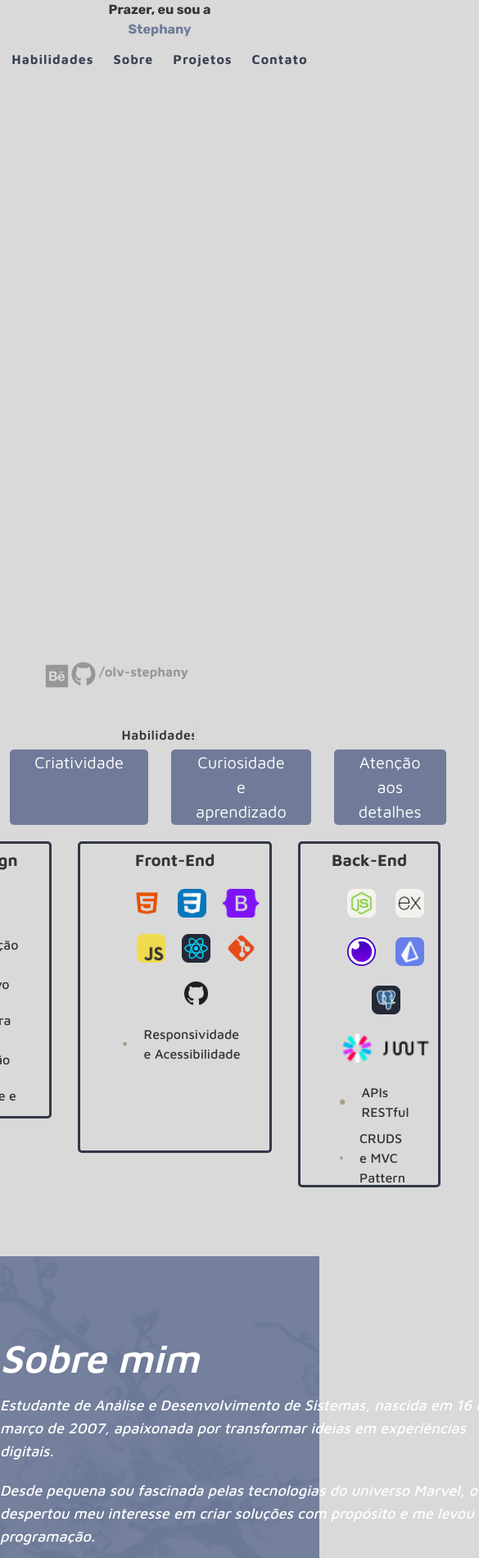
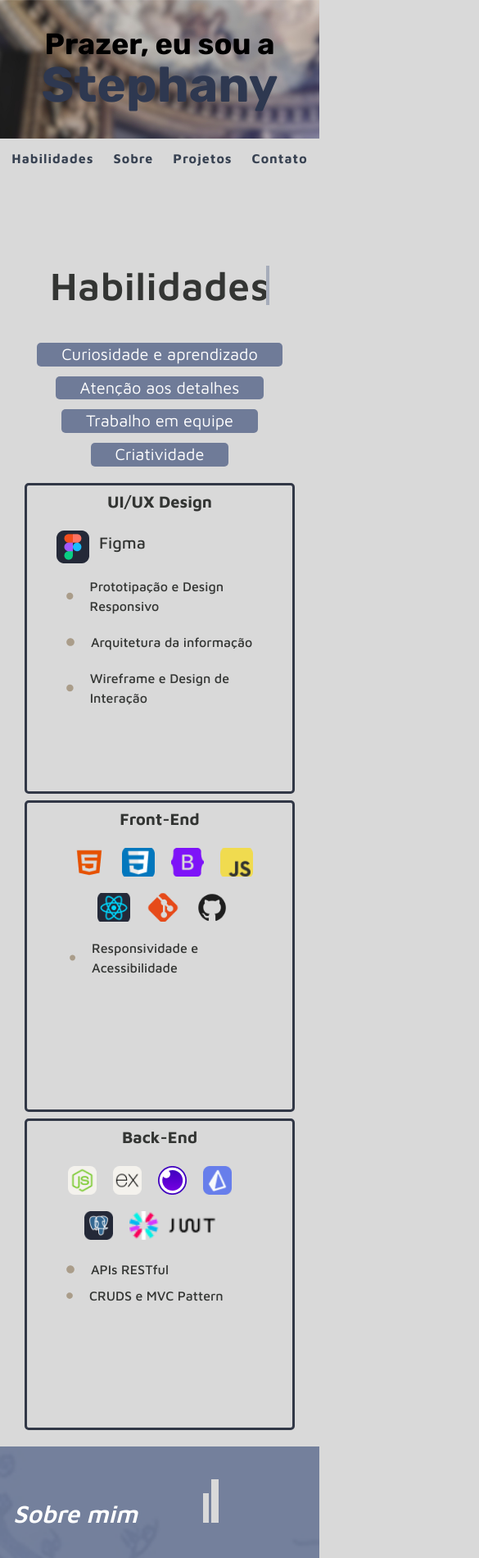
Before and after one commit to olv-stephany/PortfolioFullstack, a React (Vite) app: page / in a window 390 px wide. Shown: the top 1900 px of the page at 82% size, 585 px wide, since content can reach past the window. Built offline with nearby package versions, Linux system fonts and the light colour scheme.

Commit message:
finished responsivity

```diff
--- a/package.json
+++ b/package.json
@@ -14,7 +14,9 @@
     "framer-motion": "^12.23.12",
     "react": "^19.1.0",
     "react-dom": "^19.1.0",
-    "react-icons": "^5.5.0"
+    "react-icons": "^5.5.0",
+    "react-router-dom": "^7.8.2",
+    "react-router-hash-link": "^2.4.3"
   },
   "devDependencies": {
     "@eslint/js": "^9.30.1",
--- a/src/components/About.jsx
+++ b/src/components/About.jsx
@@ -30,7 +30,7 @@ export default function About() {
     <div className="about-body text-start lg:flex">
       <motion.div
         ref={ref}
-        className="w-155 text-lg text-[#fff] italic font-medium"
+        className="lg:w-155  lg:text-lg text-[#fff] italic font-medium"
         variants={containerVariants}
         initial="hidden"
         animate={isInView ? "visible" : "hidden"}
@@ -38,7 +38,7 @@ export default function About() {
         {paragraphs.map((p, i) => (
           <motion.p
             key={i}
-            className="mb-5"
+            className="mb-5 pl-1"
             variants={paragraphVariants}
             transition={{ duration: 1.2 }}
           >
--- a/src/components/CardsProjects.jsx
+++ b/src/components/CardsProjects.jsx
@@ -18,9 +18,9 @@ const projects = [
 
 const CardsProjects = () => {
   return (
-    <div className="flex justify-center mt-15 w-full gap-5 ">
+    <div className="flex justify-center lg:mt-15 mt-10 w-full gap-5 ">
       {projects.map((project) => (
-        <div key={project.id} className="p-5 pt-0 block-animation">
+        <div key={project.id} className="lg:p-5 pt-0 block-animation">
           <div className="project-container bg-[#d9d9d9] rounded-lg h-[370px] w-[360px] project-animation">
             <div className="project-header">
               <div className="justify-center items-center flex flex-col">
--- a/src/components/CardsStacks.jsx
+++ b/src/components/CardsStacks.jsx
@@ -91,8 +91,9 @@ const CardsStacks = () => {
   ];
 
   return (
-    <div className="stacks-container justify-center mt-5 flex gap-8">
-      <div className="ui-container">
+    <div className="stacks-container mt-5 mb-5 gap-2
+    grid-cols-1 md:grid-cols-2 lg:grid-cols-3 justify-items-center grid max-w-[1200px] mx-auto">
+      <div className="ui-container w-full max-w-sm ">
         <h2>UI/UX Design</h2>
         <div className="info">
           <span className="flex gap-3 ml-5">
@@ -115,15 +116,14 @@ const CardsStacks = () => {
       <div className="frontend-container">
         <h2>Front-End</h2>
         <div className="info justify-center">
-          <div className=" gap-5 flex justify-center flex-wrap icon-grid ml-9">
+          <div className=" gap-5 flex justify-center flex-wrap icon-grid ml-10">
             {frontIcons.map((icon) => (
-              <img key={icon.id} src={icon.image} alt={icon.alt}></img>
+              <img key={icon.id} src={icon.image} alt={icon.alt} className="h-10 w-10" ></img>
             ))}
           </div>
           <div className="more-details-container flex items-center gap-5 mb-5 mt-5 ml-1">
             <FaCircle
-              className=" text-[#AA9D8A]"
-              style={{ fontSize: "10px" }}
+              className="text-[#AA9D8A] text-[8px]"
             />
             <p>Responsividade e Acessibilidade</p>
           </div>
@@ -131,9 +131,9 @@ const CardsStacks = () => {
       </div>
       <div className="backend-container ">
         <h2>Back-End</h2>
-        <div className=" gap-6 flex justify-center flex-wrap icon-grid ml-10">
+        <div className=" gap-5 flex justify-center flex-wrap icon-grid ml-10">
           {backIcons.map((icon) => (
-            <img key={icon.id} src={icon.image} alt={icon.alt}></img>
+            <img key={icon.id} src={icon.image} alt={icon.alt} ></img>
           ))}
         </div>
         <div className="more-details-container ml-4">
@@ -146,8 +146,7 @@ const CardsStacks = () => {
           </div>
           <div className=" flex items-center gap-5 mb-5">
             <FaCircle
-              className=" text-[#AA9D8A]"
-              style={{ fontSize: "10px" }}
+              className="text-[#AA9D8A] text-[8px]"
             />
             <p>CRUDS e MVC Pattern</p>
           </div>
--- a/src/components/ExperienceCard.jsx
+++ b/src/components/ExperienceCard.jsx
@@ -42,7 +42,7 @@ const ExperienceCard = () => {
   return (
     <motion.div
       ref={expRef}
-      className="rounded-sm pl-4 pt-2 border-3 border-white/100  w-170 text-white"
+      className="rounded-sm pl-4 pt-2 border-3 border-white/100 w-full lg:w-170 text-white ml-2 lg:ml-0"
       variants={expContainerVariants}
       initial="hidden"
       animate={expInView ? "visible" : "hidden"}
@@ -59,14 +59,14 @@ const ExperienceCard = () => {
         <div className="flex-1">
           <button
             onClick={() => setIsOpen(!isOpen)}
-            className="w-full text-left flex items-center gap-4"
+            className="w-full text-left flex items-center lg:gap-4 gap-2"
           >
             <p className="font-semibold">
               Capacita TIC20 (UECE/ Atlântico) – Projeto Fullstack com foco em
               Dashboard
             </p>
             <span
-              className={`text-white text-xl transform transition-transform duration-300 ${
+              className={`text-white text-xl transform transition-transform duration-300 p-3 ${
                 isOpen ? "rotate-180" : ""
               }`}
             >
--- a/src/components/FrameSticker.jsx
+++ b/src/components/FrameSticker.jsx
@@ -8,7 +8,7 @@ const FrameSticker = () => {
       <img
         src={WallLeft}
         alt="parede azul posicionada na esquerda detalhada em relevos de flores"
-        className="hidden lg:block absolute top-6 left-0 h-screen w-auto object-cover z-10 fade-in pointer-events-none"
+        className="hidden lg:block absolute top-3 left-0 h-screen w-auto object-cover z-10 fade-in pointer-events-none"
       />
       <img
         src={WallRight}
--- a/src/components/Menu.jsx
+++ b/src/components/Menu.jsx
@@ -4,7 +4,7 @@ import { motion } from "framer-motion";
 const Menu = () => {
   const items = ["Habilidades", "Sobre", "Projetos", "Contato"];
   return (
-    <ul className="flex gap-6 mt-3 justify-center lg:text-2xl">
+    <ul className="flex gap-6  mt-3 justify-center lg:text-2xl text-1xl">
       {items.map((item, i) => (
         <motion.li
           key={i}
--- a/src/components/ProfileInfo.jsx
+++ b/src/components/ProfileInfo.jsx
@@ -4,14 +4,14 @@ import imageProfile from "../images/stickers/profile-photo.png";
 
 const ProfileInfo = () => {
   return (
-    <div className=" text-white p-6 flex flex-col items-center gap-5 rounded-xl max-w-md lg:mx-auto">
+    <div className=" text-white p-6 flex flex-col items-center gap-5 rounded-xl max-w-md lg:mx-auto ">
       <img
         src={imageProfile}
         alt="Foto com moldura"
-        className="w-70 ml-25 h-auto"
+        className="xl:w-70 w-50 xl:ml-25 h-auto"
       />
 
-      <p className=" text-sm font-medium p-2 pt-1 rounded-sm text-start w-90 ml-30 leading-relaxed border-2 border-white/100  italic text-white">
+      <p className=" text-sm font-medium p-2 pt-1 rounded-sm text-start xl:w-90 w-full xl:ml-30 leading-relaxed border-2 border-white/100  italic text-white">
         Me interesso especialmente por design de interfaces, arquitetura de
         código limpa e construção de experiências completas, desde a estrutura
         de dados até a tela final usada pelas pessoas.
--- a/src/components/SoftSkills.jsx
+++ b/src/components/SoftSkills.jsx
@@ -6,19 +6,19 @@ const SoftSkills = () => {
   const softSkills = [
     {
       id: 1,
+      nome: "Curiosidade e aprendizado",
+    },
+    {
+      id: 2,
+      nome: "Atenção aos detalhes",
+    },
+    {
+      id: 3,
       nome: "Trabalho em equipe",
     },
     {
-      id: 2,
+      id: 4,
       nome: "Criatividade",
-    },
-    {
-      id: 3,
-      nome: "Curiosidade e aprendizado",
-    },
-    {
-      id: 4,
-      nome: "Atenção aos detalhes",
     },
   ];
 
@@ -44,14 +44,14 @@ const SoftSkills = () => {
 
   return (
     <motion.div
-      className="soft-skills-container lg:mt-8 flex justify-center gap-7 text-[#fff]"
+      className="soft-skills-container lg:mt-8 flex flex-wrap justify-center gap-3 sm:gap-5 lg:gap-9 mt-10 lg:mt-0 text-[#fff]"
       ref={ref}
       variants={container}
       initial="hidden"
       animate={isInView? "visible": "hidden"}
     >
       {softSkills.map((skill) => (
-        <motion.p key={skill.id} className="bg-[#6F7B98]" variants={item}>
+        <motion.p key={skill.id} className="bg-[#6F7B98] px-2 py-1 text-xs sm:px-3 sm:py-1.5 sm:text-sm lg:px-4 lg:py-2 lg-text-base" variants={item}>
           {skill.nome}
         </motion.p>
       ))}
--- a/src/pages/LandingPage.jsx
+++ b/src/pages/LandingPage.jsx
@@ -50,19 +50,19 @@ const LandingPage = () => {
     },
   ];
 
-  const ref = useRef(null)
-  const isInView = useInView(ref, {amount: 0.7});
+  const ref = useRef(null);
+  const isInView = useInView(ref, { amount: 0.7 });
 
-  const containerVariants ={
+  const containerVariants = {
     hidden: {},
-    visible:{
-      transition:{staggerChildren: 0.5}
-    }
+    visible: {
+      transition: { staggerChildren: 0.5 },
+    },
   };
 
   const itemsVariants = {
-    hidden:{ opacity: 0, y: -20},
-    visible:{opacity: 1, y:0 , transition: {duration: 0.8}}
+    hidden: { opacity: 0, y: -20 },
+    visible: { opacity: 1, y: 0, transition: { duration: 0.8 } },
   };
 
   return (
@@ -77,15 +77,17 @@ const LandingPage = () => {
           <FrameSticker />
         </div>
         <div className="welcome-body flex flex-col lg:justify-center items-center h-screen">
-          <h2 className="lg:text-6xl font-bold flex justify-start lg:mr-[20rem]">
+          <div className="bg-mobile h-[20vh] w-full flex flex-col justify-center items-center">
+            <h2 className="lg:text-6xl md:text-5xl text-4xl font-bold flex justify-start lg:mr-[20rem] sm:mr-[10rem] text-black lg:text-[#333533]">
               Prazer, eu sou a
             </h2>
-          <h1 className="effect lg:text-8xl text-[#6F7B98] font-bold lg:ml-[15rem]">
+            <h1 className="effect lg:text-8xl md:text-7xl text-6xl lg:text-[#6F7B98] text-[#2e3850] font-bold lg:ml-[15rem] sm:ml-[10rem]">
               Stephany
             </h1>
+          </div>
           <Menu />
         </div>
-        <div className="welcome-footer flex opacity-40 justify-end absolute bottom-[2px] right-40">
+        <div className="welcome-footer lg:flex opacity-40 lg:justify-end lg:absolute bottom-[2px] lg:right-40 justify-center hidden  lg:visible">
           <a href="#" target="_blank" rel="noopener noreferrer">
             <AiOutlineBehanceSquare fontSize={"35px"} />
           </a>
@@ -104,9 +106,11 @@ const LandingPage = () => {
           </div>
         </div>
       </motion.section>
-      <section className="skills-container">
+      <section className="skills-container -mt-130 lg:mt-0">
         <div className="skills-header">
-          <h2 className="lg:text-5xl font-semibold mt-10 skills-title">Habilidades </h2>
+          <h2 className="text-5xl font-semibold lg:mt-10 sm:mb-10 lg:mb-0 skills-title">
+            Habilidades{" "}
+          </h2>
         </div>
         <div className="skills-body">
           <div className="relative z-10">
@@ -121,51 +125,30 @@ const LandingPage = () => {
           </div>
         </div>
       </section>
-      <section className="about-container bg-[#6F7B98] flex mt-[10vh] w-screen h-screen bg-cover bg-center">
-        <div className="justify-center lg:pl-[15rem] lg:pr-[15rem]">
-          <div className="about-header flex">
-            <h2 className="text-5xl font-semibold italic text-[#fff] p-5 pl-0 mt-[5rem]">
+      <section className="about-container bg-[#6F7B98] flex flex-col lg:flex-row lg:mt-[10vh] w-full xl:h-screen bg-cover bg-center">
+        <div className="w-full px-4 sm:px-8 xl:px-[15rem]">
+          <div className="about-header flex  items-start lg:items-center">
+            <h2 className="text-3xl sm:text-4xl lg:text-5xl font-semibold italic text-white mt-16 lg:mt-20">
               Sobre mim
             </h2>
-            <img src={columns} alt="" className="pt-20 pb-7 pl-80" />
+            <img src={columns} alt="" className="xl:pt-20 xl:pb-7 lg:pl-80 pl-20 pt-10 " />
           </div>
-          <div className="about-body text-start lg:flex">
-            <div>
-              <div className="w-155 text-lg text-[#fff] italic font-medium ">
-                {/*<p className="mb-5 typing-effect">
-                  Estudante de Análise e Desenvolvimento de Sistemas, nascida em
-                  16 de março de 2007, apaixonada por transformar ideias em
-                  experiências digitais.{" "}
-                </p>
-                <p className="mb-5 typing-effect">
-                  Desde pequena sou fascinada pelas tecnologias do universo
-                  Marvel, o que despertou meu interesse em criar soluções com
-                  propósito e me levou à programação.
-                </p>
-                <p className="mb-5 typing-effect">
-                  Atualmente estudo Desenvolvimento Fullstack, com foco em
-                  UI/UX, Front-End moderno e Back-end com Node.js. Gosto de unir
-                  lógica, design e empatia para criar interfaces funcionais e
-                  intuitivas.
-                </p>
-                <p className="mb-5 typing-effect">
-                  Meu objetivo é crescer profissionalmente, colaborando em
-                  projetos reais que impactem positivamente o dia a dia das
-                  pessoas.
-                </p>*/}
-                <About/>
+          <div className="about-body flex flex-col lg:flex-row gap-8 mt-8  text-center lg:text-start">
+            <div className="">
+              <div className="text-white italic font-medium text-base sm:text-lg lg:text-lg lg:w-full ">
+                <About />
               </div>
               <ExperienceCard />
             </div>
-            <div>
+            <div className="flex-1 mt-8 lg:mt-0 flex justify-center lg:w-10 xl:w-0">
               <ProfileInfo />
             </div>
           </div>
         </div>
       </section>
-      <section className="projects-container bg-[#6F7B98] w-screen h-[90vh]">
+      <section className="projects-container bg-[#6F7B98] w-full lg:h-[90vh] h-[70vh]">
         <div className="projects-header">
-          <h2 className="pt-20 lg:text-5xl font-semibold text-[#fff] italic">
+          <h2 className="lg:pt-20 pt-10 lg:text-5xl font-semibold text-[#fff] italic text-4xl">
             Projetos
           </h2>
         </div>
@@ -173,10 +156,21 @@ const LandingPage = () => {
           <CardsProjects />
         </div>
       </section>
-      <section className="contacts-container bg-[#d9d9d9] w-full h-full overflow-x-hidden bg-cover bg-center mt-0">
-        <div className="contacts-header ml-[40vw] border-4 border-[#6F7B98] w-[40rem] h-[25rem] top-[5vh] relative bg-[#6f7b9817] p-5 flex-col justify-center flex items-center ">
-          <h2 className="font-medium text-3xl p-5 ">Vamos Conversar?</h2>
-          <p className="w-[550px] text-lg mb-2 font-medium">
+      <section className="contacts-container bg-[#d9d9d9] w-full h-full overflow-x-hidden bg-cover bg-center mt-0 flex flex-col lg:flex-row lg:items-center lg:justify-center gap-10">
+        <div className="flex flex-col lg:flex-row-reverse max-w-[80%] lg:max-w-[60rem] mx-auto gap-10">
+          <div
+            className="contacts-header
+            border-4 border-[#6F7B98]
+            bg-[#6f7b9817] p-5 flex flex-col justify-center items-center
+            relative
+            w-full max-w-[45rem] h-auto
+            mx-auto mt-6
+            lg:mt-[5vh] lg:h-[25rem] lg:w-[40rem]  "
+          >
+            <h2 className="font-medium text-2xl lg:text-3xl p-5 text-center">
+              Vamos Conversar?
+            </h2>
+            <p className="text-base lg:text-lg mb-2 font-medium text-center lg:w-[550px] w-full">
               Se você quiser colaborar, conversar ou tiver interesse no meu
               trabalho, é só me chamar!
             </p>
@@ -184,15 +178,20 @@ const LandingPage = () => {
               ref={ref}
               variants={containerVariants}
               initial="hidden"
-          animate={isInView? "visible" : "hidden"}
-          className="social-media-container">
+              animate={isInView ? "visible" : "hidden"}
+              className="social-media-container"
+            >
               {socialMedia.map((social) => (
-              <motion.span key={social.id} className="flex pt-3" variants={itemsVariants}>
+                <motion.span
+                  key={social.id}
+                  className="flex pt-3"
+                  variants={itemsVariants}
+                >
                   <img src={social.image} alt="" className="mr-[5vh]" />
                   <a
                     href={social.link}
                     target="_blank"
-                  className="flex items-center font-bold text-lg"
+                    className="flex items-center font-bold lg:text-lg text-sm "
                   >
                     {social.nome}
                   </a>
@@ -200,14 +199,15 @@ const LandingPage = () => {
               ))}
             </motion.div>
           </div>
-        <div className="contacts-body ml-[14vw] mt-0">
-          <img src={statue} alt="" />
+          <div className="contacts-body flex justify-center mt-10 lg:mt-[50vh]">
+            <img src={statue} alt="" className="max-w-[80%] lg:max-w-[30rem] " />
+          </div>
         </div>
       </section>
-      <footer className=" bg-[#333533] w-full bg-cover bg-center h-[15vh]">
-        <div className="flex justify-center text-center gap-5 items-center">
-          <p className="text-[#fff] pt-10">© 2025 Stephany Oliveira</p>
-          <ul className="flex text-white gap-4 font-medium pt-10">
+      <footer className=" bg-[#333533] w-screen bg-cover bg-center h-[15vh]">
+        <div className="flex flex-col xl:flex-row justify-center text-center gap-5 items-center xl:pt-15">
+          <p className="text-[#fff] pt-5 lg:pt-0">© 2025 Stephany Oliveira</p>
+          <ul className="flex text-white gap-4 font-medium">
             <li>Habilidades</li>
             <li>Sobre</li>
             <li>Projetos</li>
--- a/src/styles/CardsStacks.css
+++ b/src/styles/CardsStacks.css
@@ -48,16 +48,10 @@
     box-shadow: 0 2px 6px rgba(0, 0, 0, 0.2);
 }
 
-.ui-container{
-    height: 40vh;
+.ui-container, .frontend-container, .backend-container{
+    height: 45vh;
 }
 
-.frontend-container{
-    height: 45vh;
-}
-.backend-container{
-    height: 50vh;
-}
 
 .figma-title {
     font-size: 20px;
--- a/src/styles/LandingPage.css
+++ b/src/styles/LandingPage.css
@@ -20,6 +20,16 @@ li {
   font-family: "Maven Pro", sans-serif;
   letter-spacing: 1px;
 }
+
+/*background que aparecerá em versões mobile*/
+.bg-mobile{
+ background-image: url("../images/architeture-header-mobile.jpg");
+ background-size: cover;
+ background-position: center;
+
+}
+
+/* #2e3850 --> azul para celular*/
 
 .skills-header h2 {
   font-family: "Maven Pro", sans-serif;
@@ -74,9 +84,7 @@ p {
 
 .block-animation {
   animation: appear linear;
-  animation-timeline: view(
-
-  ); /*animação so acontece quando o elemento está visivel na tela*/
+  animation-timeline: view(); /*animação so acontece quando o elemento está visivel na tela*/
   animation-range: entry 2% cover 40%; /*faz o elemento entrar quando aparecer na tela*/
 }
 
@@ -111,3 +119,11 @@ footer {
   width: 100%;
   background-repeat: no-repeat;
 }
+
+
+/*Media Queries*/
+@media (min-width: 1023px) {
+  .bg-mobile{
+    background-image: none;
+  }
+}
```
Also changed, not shown: src/images/architeture-header-mobile.jpg (added), 1 other file (tests, documents, lock files or other folders). Lines whose indentation alone changed are shown as unchanged.
